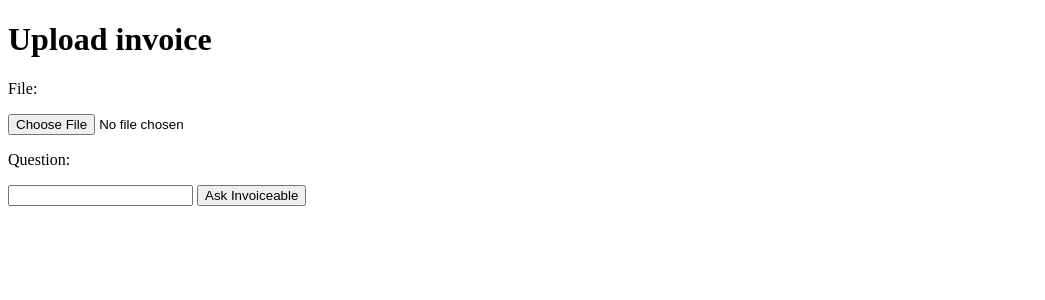
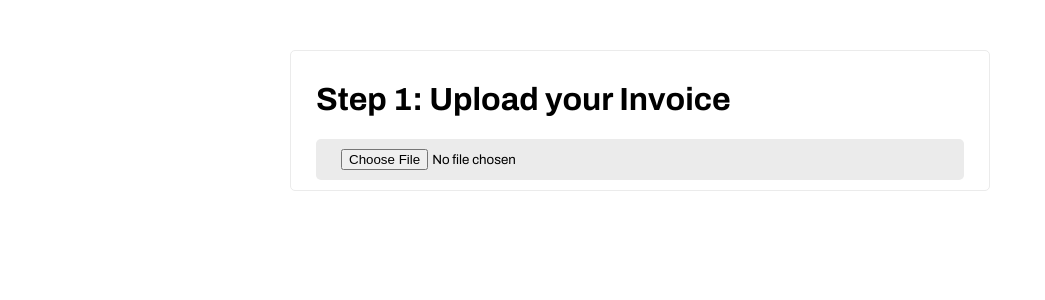
Before and after one commit to InvoiceableAI/Invoiceable, a Flask app: page / in a window 1280 px wide. Shown: the top 300 px of the page, without its empty margins (0-1045 px from the left). Run offline with Flask 2, Linux system fonts and the light colour scheme.

Commit message:
Update GUI

```diff
--- a/templates/index.html
+++ b/templates/index.html
@@ -1,17 +1,146 @@
 <!DOCTYPE html>
 <html lang="en">
+
 <head>
     <meta charset="UTF-8">
     <title>Invoiceable</title>
+    <style>
+        @import url('https://fonts.googleapis.com/css2?family=Archivo:ital,wght@0,100;0,200;0,300;0,400;0,500;0,600;0,700;0,800;0,900;1,100;1,200;1,300;1,400;1,500;1,600;1,700;1,800;1,900&display=swap');
+
+        * {
+            font-family: 'Archivo', sans-serif;
+            box-sizing: border-box;
+            outline: none;
+        }
+
+        .hidden {
+            display: none;
+        }
+
+        body {
+            margin: 0;
+            padding: 0;
+        }
+
+        .step {
+            max-width: 700px;
+            margin: 50px auto 25px auto;
+            border: 1.5px solid #EBEBEB;
+            padding: 10px 25px;
+            border-radius: 5px;
+            min-width: 300px;
+        }
+
+        input[type=file] {
+            width: 100%;
+            background: #EBEBEB;
+            padding: 10px 25px;
+            border-radius: 5px;
+        }
+
+        input[type=text] {
+            width: 100%;
+            border: 2px solid #EBEBEB;
+            border-radius: 5px;
+            font-size: 1em;
+            padding: 10px 25px;
+        }
+
+        input[type=text]:focus {
+            border: 2px solid #006CFF;
+        }
+
+        button {
+            display: block;
+            padding: 10px 25px;
+            background: #006CFF;
+            border: 0;
+            border-radius: 5px;
+            font-size: 1em;
+            margin-top: 10px;
+            cursor: pointer;
+            color: white;
+        }
+
+        button[disabled],
+        input[disabled] {
+            background: #BDBDBD;
+            cursor: not-allowed;
+            color: white;
+        }
+
+        input[disabled] {
+            border: 2px solid #BDBDBD;
+        }
+
+        button:not([disabled]):hover {
+            background: #0038FF;
+        }
+
+        button:not([disabled]):active {
+            background: #001768;
+        }
+
+        .results {
+            background: #01B200;
+            color: white;
+            padding: 10px 25px;
+            border-radius: 5px;
+        }
+
+        .thinking {
+            background: #0066E4;
+            color: white;
+            padding: 10px 25px;
+            border-radius: 5px;
+            animation: thinking 1s linear infinite;
+        }
+
+        @keyframes thinking {
+            0%, 100% {
+                opacity: 100%;
+            }
+            50% {
+                opacity: 75%;
+            }
+        }
+    </style>
 </head>
+
 <body>
-    <h1>Upload invoice</h1>
-    <form action="invoice" enctype="multipart/form-data" method="post">
-        <p>File:</p>
-        <input type="file" required name="file">
+    <div class="step" id="step1">
+        <h1>Step 1: Upload your Invoice</h1>
+        <input type="file" required name="file" oninput="document.getElementById('nextBtn').style.display='block';" accept=".pdf,.png,.jpg,.jpeg,.gif" id="file">
+        <button id="nextBtn" class="next hidden" onclick="document.getElementById('step1').style.display='none';document.getElementById('step2').style.display='block';">Next</button>
+    </div>
+    <div class="step hidden" id="step2">
+        <h1>Step 2: Ask Invoiceable</h1>
         <p>Question:</p>
-        <input type="text" required name="question">
-        <button type="submit">Ask Invoiceable</button>
-    </form>
-</body>
-</html>
+        <form onsubmit="return ask();">
+            <input type="text" id="question" required placeholder="What is the Invoice ID?">
+            <button type="submit">Ask</button>
+        </form>
+        <p class="thinking hidden" id="thinking">Hmm... Let met think...</p>
+        <p class="results hidden" id="results"></p>
+    </div>
+    <script>
+        function ask() {
+            var xhr = new XMLHttpRequest();
+            document.getElementById('thinking').classList.remove('hidden');
+            xhr.onreadystatechange = function() {
+                if (xhr.readyState == 4 && xhr.status == 200) {
+                    var results = document.getElementById('results');
+                    results.classList.remove('hidden');
+                    document.getElementById('thinking').classList.add('hidden');
+                    results.innerText = xhr.responseText;
+                }
+            }
+            xhr.open('POST', '/invoice');
+            var data = new FormData();
+            data.append('file', document.getElementById('file').files[0])
+            data.append('question', document.getElementById('question').value)
+            xhr.send(data);
+            return false;
+        }
+    </script>
+</body></html>
```
